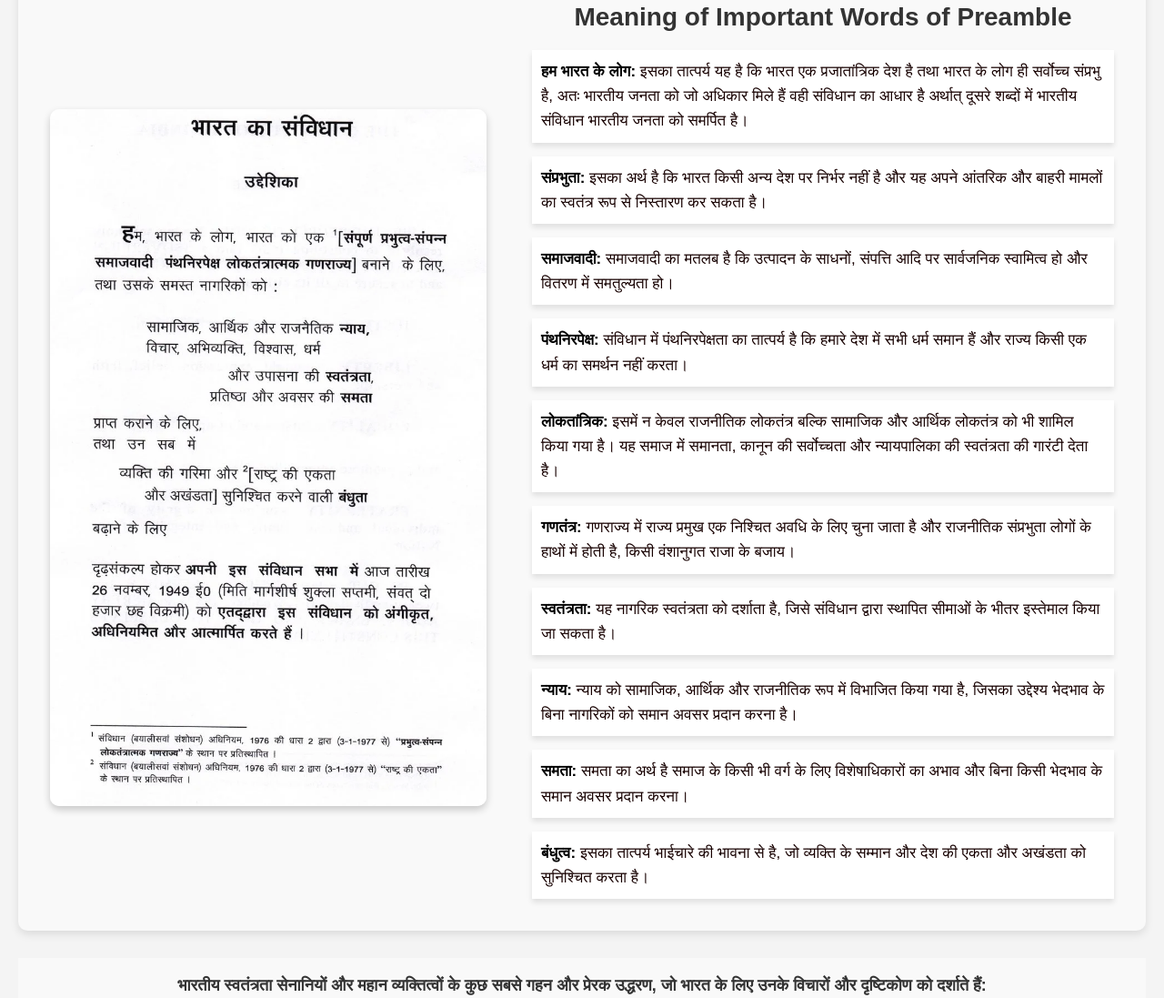
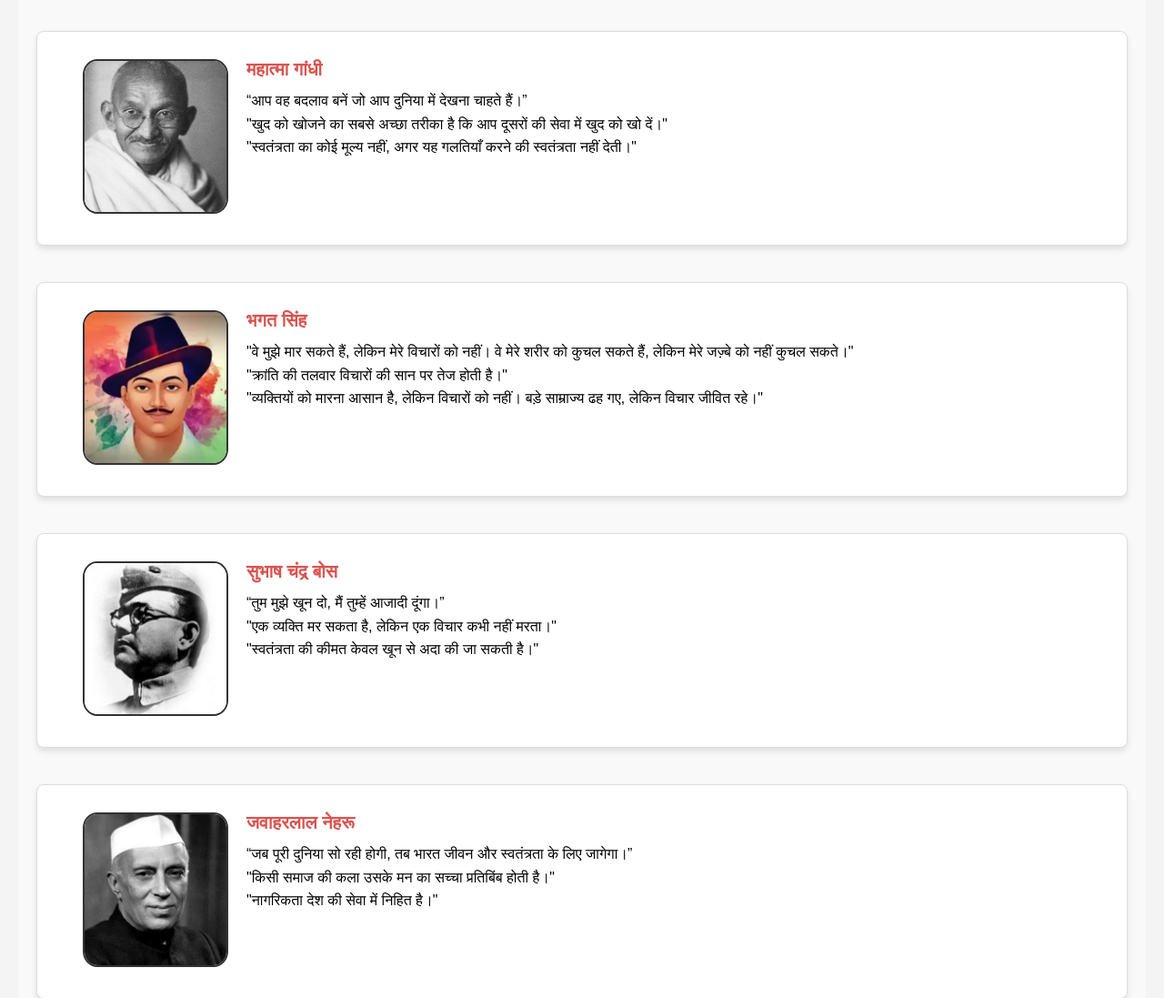
Before and after one commit to arjununcertified/improvementform, a website: page index.html in a window 1280 px wide. Shown: the part 667-1764 px from the top of the page at 91% size. Drawn offline with Linux system fonts and the light colour scheme.

Commit message:
Update index.html

```diff
--- a/index.html
+++ b/index.html
@@ -206,46 +206,6 @@
         }
     </script>
 
-    <section class="preamble">
-        <div class="img_preamble">
-            <img src="./uploads/preamble-in-hindi-e1690976176691.webp" alt="Preamble of Indian Constitution in Hindi">
-        </div>
-        <div class="preamble_meaning">
-            <h3>Meaning of Important Words of Preamble</h3>
-            <ul>
-                <li>
-                    <span><strong>हम भारत के लोग:</strong> इसका तात्पर्य यह है कि भारत एक प्रजातांत्रिक देश है तथा भारत के लोग ही सर्वोच्च संप्रभु है, अतः भारतीय जनता को जो अधिकार मिले हैं वही संविधान का आधार है अर्थात् दूसरे शब्दों में भारतीय संविधान भारतीय जनता को समर्पित है।</span>
-                </li>
-                <li>
-                    <span><strong>संप्रभुता:</strong> इसका अर्थ है कि भारत किसी अन्य देश पर निर्भर नहीं है और यह अपने आंतरिक और बाहरी मामलों का स्वतंत्र रूप से निस्तारण कर सकता है।</span>
-                </li>
-                <li>
-                    <span><strong>समाजवादी:</strong> समाजवादी का मतलब है कि उत्पादन के साधनों, संपत्ति आदि पर सार्वजनिक स्वामित्व हो और वितरण में समतुल्यता हो।</span>
-                </li>
-                <li>
-                    <span><strong>पंथनिरपेक्ष:</strong> संविधान में पंथनिरपेक्षता का तात्पर्य है कि हमारे देश में सभी धर्म समान हैं और राज्य किसी एक धर्म का समर्थन नहीं करता।</span>
-                </li>
-                <li>
-                    <span><strong>लोकतांत्रिक:</strong> इसमें न केवल राजनीतिक लोकतंत्र बल्कि सामाजिक और आर्थिक लोकतंत्र को भी शामिल किया गया है। यह समाज में समानता, कानून की सर्वोच्चता और न्यायपालिका की स्वतंत्रता की गारंटी देता है।</span>
-                </li>
-                <li>
-                    <span><strong>गणतंत्र:</strong> गणराज्य में राज्य प्रमुख एक निश्चित अवधि के लिए चुना जाता है और राजनीतिक संप्रभुता लोगों के हाथों में होती है, किसी वंशानुगत राजा के बजाय।</span>
-                </li>
-                <li>
-                    <span><strong>स्वतंत्रता:</strong> यह नागरिक स्वतंत्रता को दर्शाता है, जिसे संविधान द्वारा स्थापित सीमाओं के भीतर इस्तेमाल किया जा सकता है।</span>
-                </li>
-                <li>
-                    <span><strong>न्याय:</strong> न्याय को सामाजिक, आर्थिक और राजनीतिक रूप में विभाजित किया गया है, जिसका उद्देश्य भेदभाव के बिना नागरिकों को समान अवसर प्रदान करना है।</span>
-                </li>
-                <li>
-                    <span><strong>समता:</strong> समता का अर्थ है समाज के किसी भी वर्ग के लिए विशेषाधिकारों का अभाव और बिना किसी भेदभाव के समान अवसर प्रदान करना।</span>
-                </li>
-                <li>
-                    <span><strong>बंधुत्व:</strong> इसका तात्पर्य भाईचारे की भावना से है, जो व्यक्ति के सम्मान और देश की एकता और अखंडता को सुनिश्चित करता है।</span>
-                </li>
-            </ul>
-        </div>
-    </section>
 
 
     <section class="indiashero">
```
